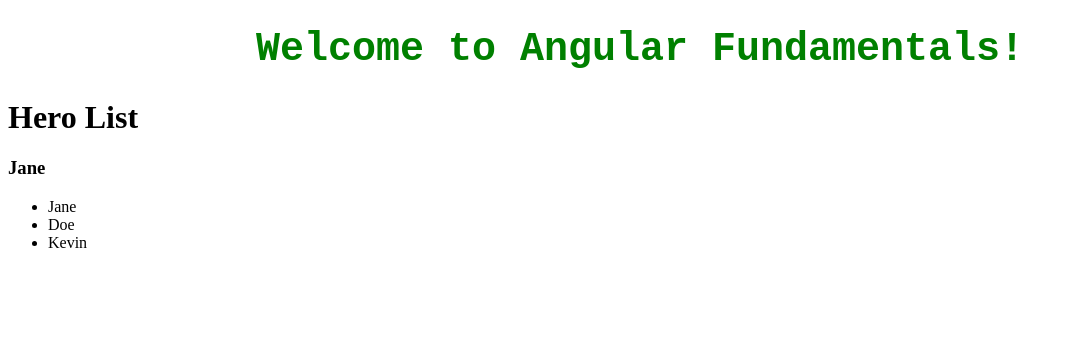
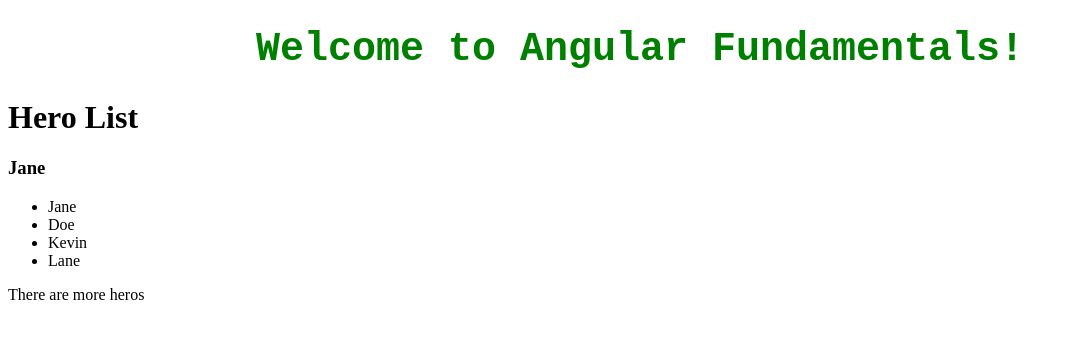
Before and after one commit to HaiderMalik12/angular-fundamentals, an Angular app: page / in a window 1280 px wide. Shown: the top 338 px of the page, without its empty margins (0-1070 px from the left). Built offline with nearby package versions, Linux system fonts and the light colour scheme.

Commit message:
Creating a class for the data

```diff
--- a/src/app/hero/hero-list/hero-list.component.ts
+++ b/src/app/hero/hero-list/hero-list.component.ts
@@ -1,14 +1,16 @@
 import { Component, OnInit } from '@angular/core';
+import { Hero } from '../hero';
 
 @Component({
   selector: 'app-hero-list',
   template: `
     <div>
        <h1>{{title}} </h1>
-       <h3>{{myHero}} </h3>
+       <h3>{{myHero.name}} </h3>
        <ul>
-        <li *ngFor="let hero of heroes">{{hero}} </li>
+        <li *ngFor="let hero of heroes">{{hero.name}} </li>
        </ul>
+       <p *ngIf="heroes.length > 3"> There are more heros </p>
     </div>
   `,
   styleUrls: ['./hero-list.component.css']
@@ -16,10 +18,15 @@
 export class HeroListComponent implements OnInit {
 
   title: string;
-  myHero : string;
-  heroes = ['Jane', 'Doe','Kevin']
+  myHero : Hero
+  heroes = [
+   new Hero(1, 'Jane'),
+   new Hero(2, 'Doe'),
+   new Hero(3, 'Kevin'),
+   new Hero(4, 'Lane'),
+  ]
   constructor() {
-    this.myHero = 'Jane';
+    this.myHero = this.heroes[0]
     this.title = 'Hero List'
    }
 
--- /dev/null
+++ b/src/app/hero/hero.ts
@@ -0,0 +1,5 @@
+export class Hero {
+  constructor(
+    public id: number,
+    public name: string){}
+}
```
